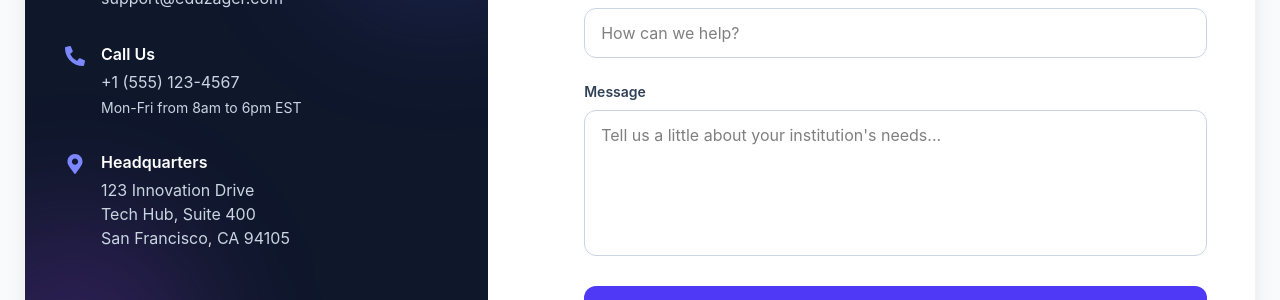
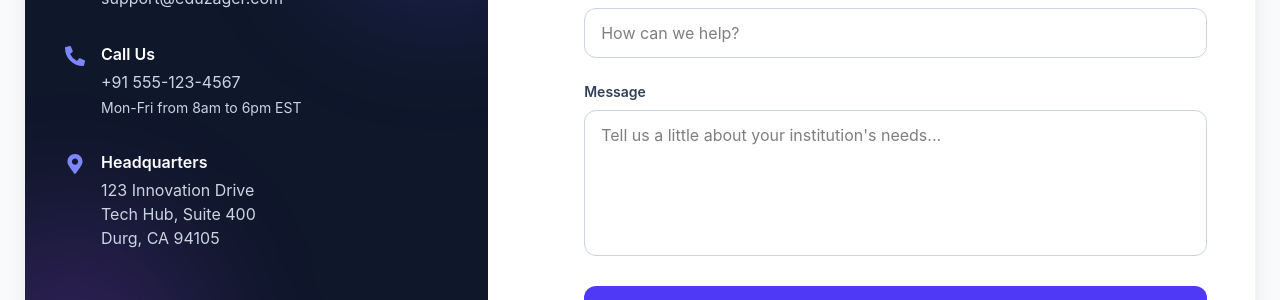
Before and after one commit to Abhay0410/sms-website, a React (Vite) app: page /contact in a window 1280 px wide. Shown: the part 497-797 px from the top of the page. Built offline with nearby package versions, Linux system fonts and the light colour scheme.

Commit message:
Update Contact.jsx

```diff
--- a/src/pages/Contact.jsx
+++ b/src/pages/Contact.jsx
@@ -68,7 +68,7 @@ const Contact = () => {
                 <FaPhoneAlt className="text-indigo-400 text-xl mt-1 shrink-0" />
                 <div>
                   <p className="font-semibold text-white mb-1">Call Us</p>
-                  <p>+1 (555) 123-4567</p>
+                  <p>+91 555-123-4567</p>
                   <p className="text-sm mt-1">Mon-Fri from 8am to 6pm EST</p>
                 </div>
               </div>
@@ -76,7 +76,7 @@ const Contact = () => {
                 <FaMapMarkerAlt className="text-indigo-400 text-xl mt-1 shrink-0" />
                 <div>
                   <p className="font-semibold text-white mb-1">Headquarters</p>
-                  <p>123 Innovation Drive<br/>Tech Hub, Suite 400<br/>San Francisco, CA 94105</p>
+                  <p>123 Innovation Drive<br/>Tech Hub, Suite 400<br/>Durg, CA 94105</p>
                 </div>
               </div>
             </div>
```
